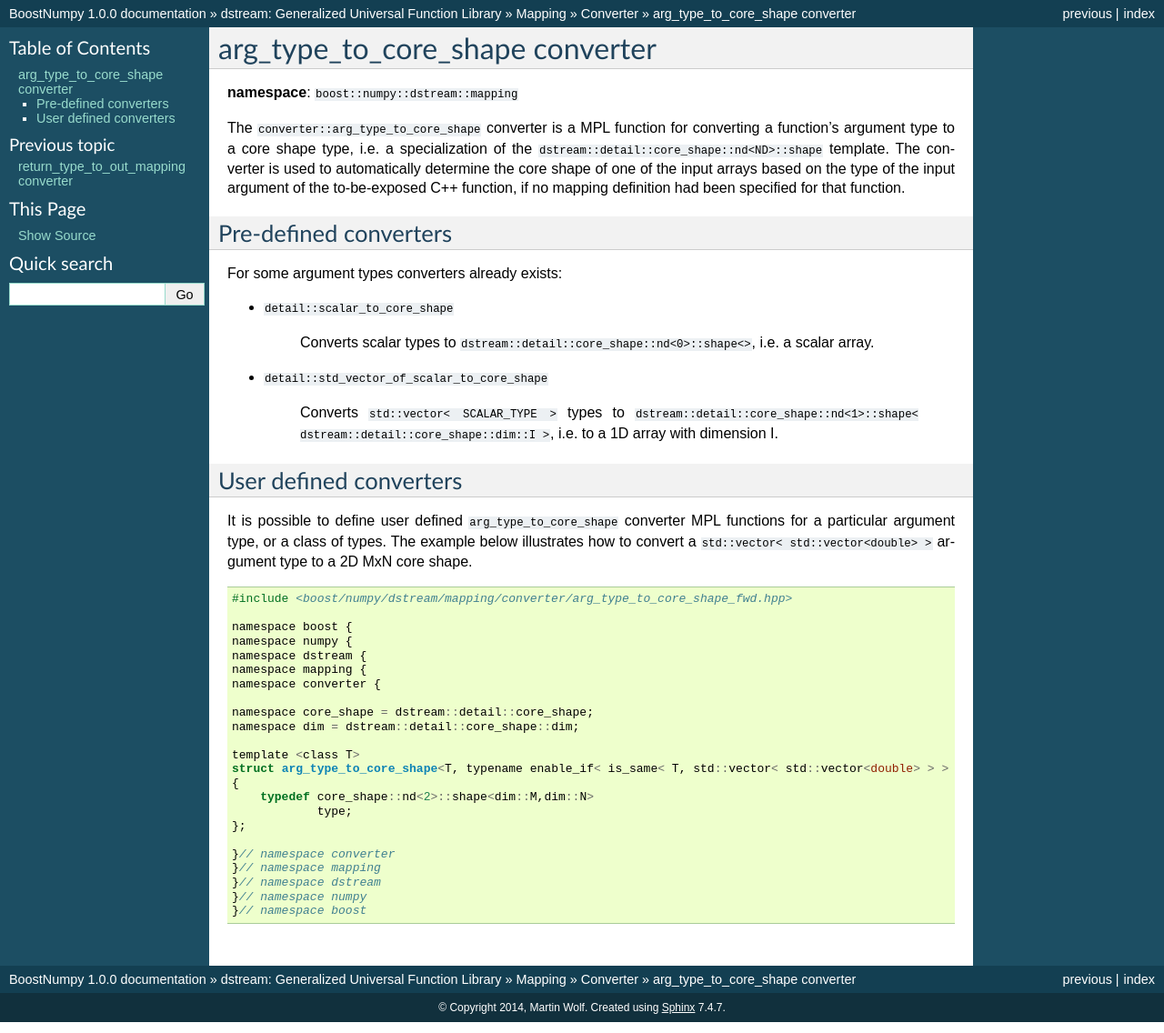
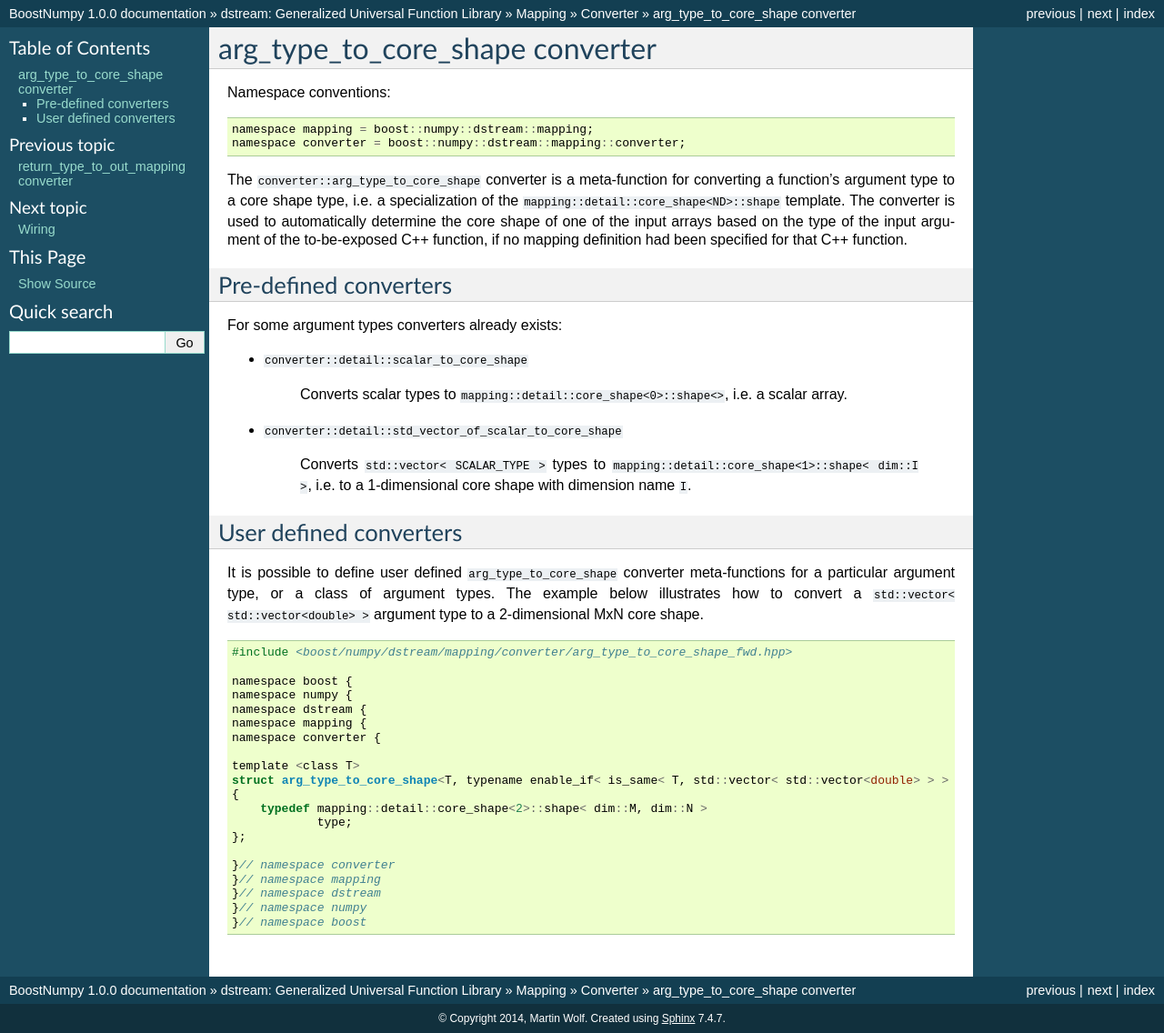
Before and after one commit to martwo/BoostNumpy, a Sphinx documentation site: the page built from doc/dstream/mapping/converter/arg_type_to_core_shape.rst, in a window 1280 px wide. Shown: the whole page at 91% size. Built offline with Sphinx 7.4.7, drawn with Linux system fonts in a browser that asks for light colours.

Commit message:
Started to write documentation and align it with the code and a bit vice-versa.

```diff
--- a/doc/dstream/mapping/converter/arg_type_to_core_shape.rst
+++ b/doc/dstream/mapping/converter/arg_type_to_core_shape.rst
@@ -5,38 +5,43 @@
 arg_type_to_core_shape converter
 ================================
 
-**namespace**: ``boost::numpy::dstream::mapping``
+Namespace conventions::
 
-The ``converter::arg_type_to_core_shape`` converter is a MPL
-function for converting a function's argument type to a core shape type, i.e.
-a specialization of the ``dstream::detail::core_shape::nd<ND>::shape`` template.
+    namespace mapping = boost::numpy::dstream::mapping;
+    namespace converter = boost::numpy::dstream::mapping::converter;
+
+The ``converter::arg_type_to_core_shape`` converter is a meta-function for
+converting a function's argument type to a core shape type, i.e.
+a specialization of the ``mapping::detail::core_shape<ND>::shape``
+template.
 The converter is used to automatically determine the core shape of one of the
 input arrays based on the type of the input argument of the to-be-exposed C++
-function, if no mapping definition had been specified for that function.
+function, if no mapping definition had been specified for that C++ function.
 
 Pre-defined converters
 ----------------------
 
 For some argument types converters already exists:
 
-- ``detail::scalar_to_core_shape``
+- ``converter::detail::scalar_to_core_shape``
 
-    Converts scalar types to ``dstream::detail::core_shape::nd<0>::shape<>``,
+    Converts scalar types to ``mapping::detail::core_shape<0>::shape<>``,
     i.e. a scalar array.
 
-- ``detail::std_vector_of_scalar_to_core_shape``
+- ``converter::detail::std_vector_of_scalar_to_core_shape``
 
     Converts ``std::vector< SCALAR_TYPE >`` types to
-    ``dstream::detail::core_shape::nd<1>::shape< dstream::detail::core_shape::dim::I >``,
-    i.e. to a 1D array with dimension I.
+    ``mapping::detail::core_shape<1>::shape< dim::I >``,
+    i.e. to a 1-dimensional core shape with dimension name ``I``.
 
 User defined converters
 -----------------------
 
-It is possible to define user defined ``arg_type_to_core_shape`` converter MPL
-functions for a particular argument type, or a class of types. The example
-below illustrates how to convert a ``std::vector< std::vector<double> >``
-argument type to a 2D MxN core shape. ::
+It is possible to define user defined ``arg_type_to_core_shape`` converter
+meta-functions for a particular argument type, or a class of argument types.
+The example below illustrates how to convert a
+``std::vector< std::vector<double> >`` argument type to a 2-dimensional MxN core
+shape. ::
 
     #include <boost/numpy/dstream/mapping/converter/arg_type_to_core_shape_fwd.hpp>
 
@@ -46,13 +51,10 @@ argument type to a 2D MxN core shape. ::
     namespace mapping {
     namespace converter {
 
-    namespace core_shape = dstream::detail::core_shape;
-    namespace dim = dstream::detail::core_shape::dim;
-
     template <class T>
     struct arg_type_to_core_shape<T, typename enable_if< is_same< T, std::vector< std::vector<double> > > >::type>
     {
-        typedef core_shape::nd<2>::shape<dim::M,dim::N>
+        typedef mapping::detail::core_shape<2>::shape< dim::M, dim::N >
                 type;
     };
 
--- a/doc/dstream/mapping/converter/index.rst
+++ b/doc/dstream/mapping/converter/index.rst
@@ -5,8 +5,9 @@
 Converter
 =========
 
-Converters are used to automatically convert between return and output types and
-argument and core shape types, respectively. Converters are MPL functions.
+Converters are meta-functions and are used to automatically convert C++ function
+return types into output mapping types, and C++ function argument types into
+core shape types.
 
 .. toctree::
    :maxdepth: 3
```
Also changed, not shown: doc/dstream/exposing.rst (added, +123 -0 lines), doc/dstream/index.rst (+29 -2 lines), doc/dstream/mapping/converter/return_type_to_out_mapping.rst (+13 -13 lines), doc/dstream/mapping/index.rst (+32 -1 lines), doc/dstream/threading.rst (added, +27 -0 lines), doc/dstream/wiring/default_wiring_models.rst (added, +52 -0 lines), doc/dstream/wiring/index.rst (added, +27 -0 lines), 2 other files.
